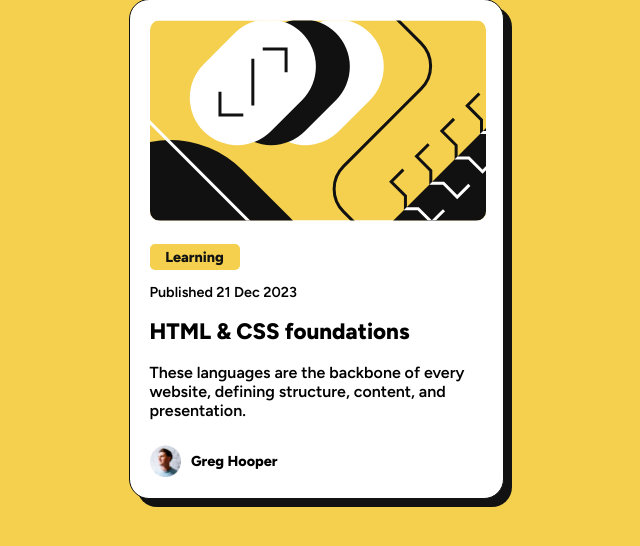
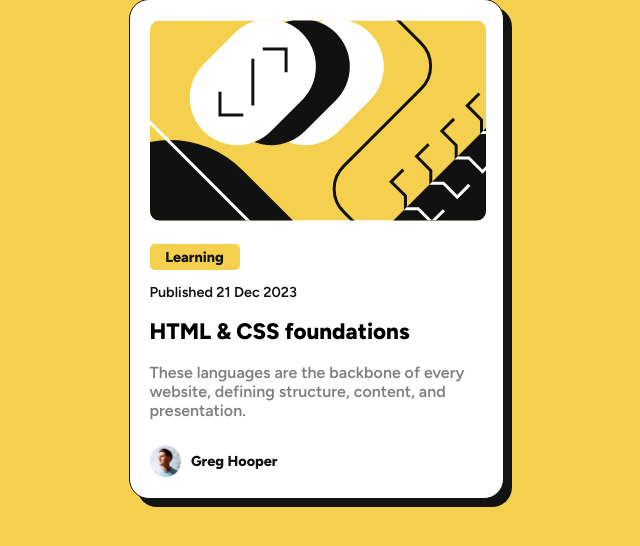
Before and after one commit to ericjohnson00/ericjohnson00.github.io, a PHP site: page / in a window 1280 px wide. Shown: the part 151-697 px from the top of the page, without its empty margins (324-964 px from the left). Run offline with PHP 8.4, Linux system fonts and the light colour scheme.

Commit message:
adjusted some colors

```diff
--- a/blog-preview-card-main/style.css
+++ b/blog-preview-card-main/style.css
@@ -60,6 +60,7 @@ body {
 .card .date {
   font-size: 0.9rem;
   margin-bottom: 15px;
+  color: var(--dark);
 }
 
 .card h1 {
@@ -71,6 +72,7 @@ body {
 .card p {
   font-size: 1rem;
   margin-bottom: 20px;
+  color: var(--md-dark);
 }
 
 .card .author {
@@ -87,6 +89,7 @@ body {
   margin-bottom: 0;
   font-size: 0.9rem;
   font-weight: 800;
+  color: var(--dark);
 }
 
 /* Utility */
```
